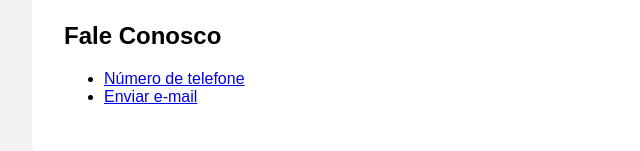
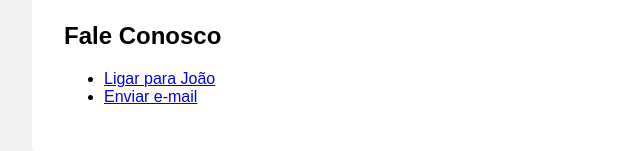
Before and after one commit to TioFabioEscolar/Escolar, a plain HTML site: page index.html in a window 1280 px wide. Shown: the part 1576-1727 px from the top of the page, 176-816 px from the left. Drawn offline with Linux system fonts and the light colour scheme.

Commit message:
Update index.html

```diff
--- a/index.html
+++ b/index.html
@@ -99,7 +99,7 @@
   <section id="contato">
     <h2>Fale Conosco</h2>
         <ul>
-            <li><a href="Telefone: (61) 9 9606-6469">Número de telefone</a></li>
+            <li><a href="tel:+5511999999999">Ligar para João</a></li>
             <li><a href="mailto:tiofabioescolar@gmail.com">Enviar e-mail</a></li>
         </ul>
   </section>
```
